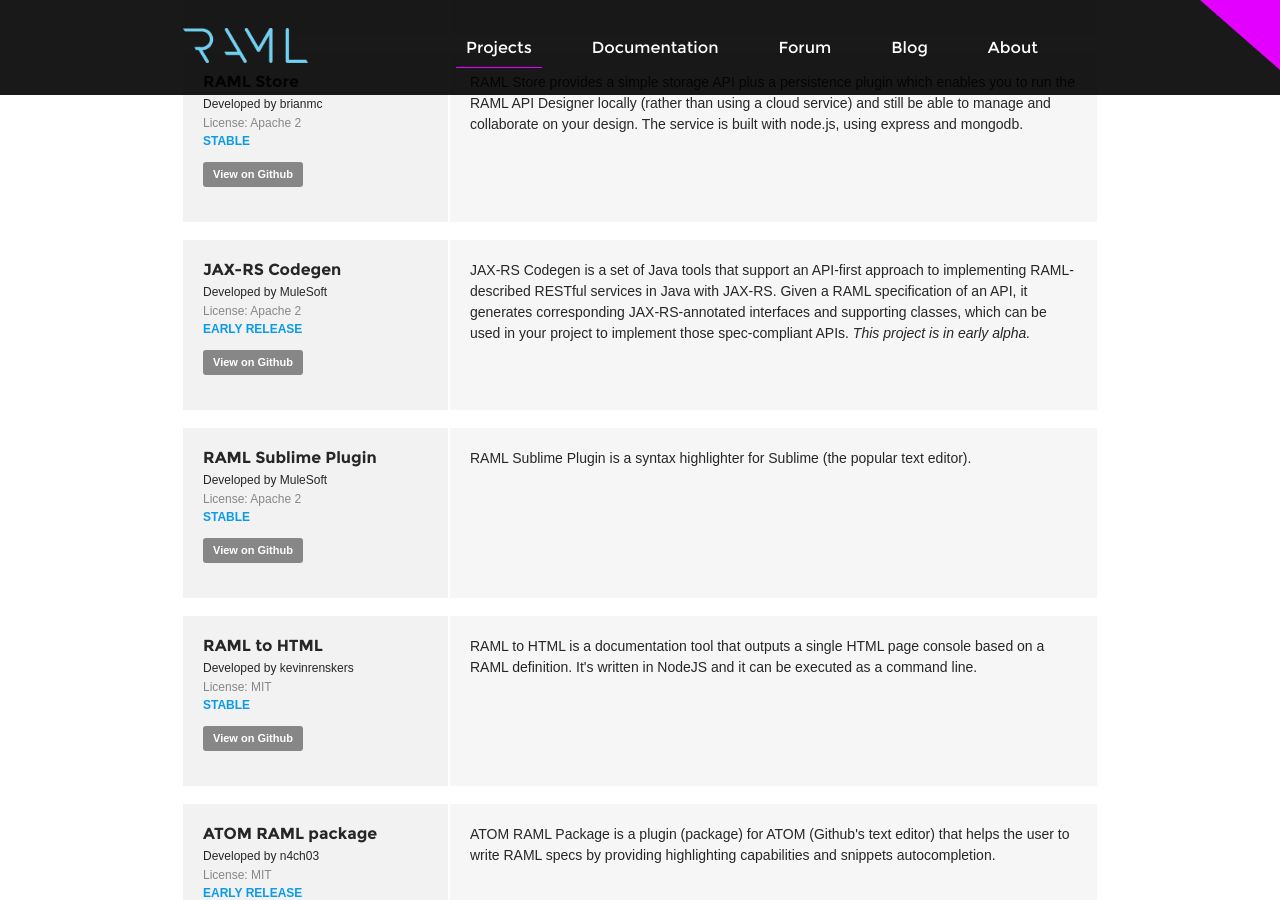
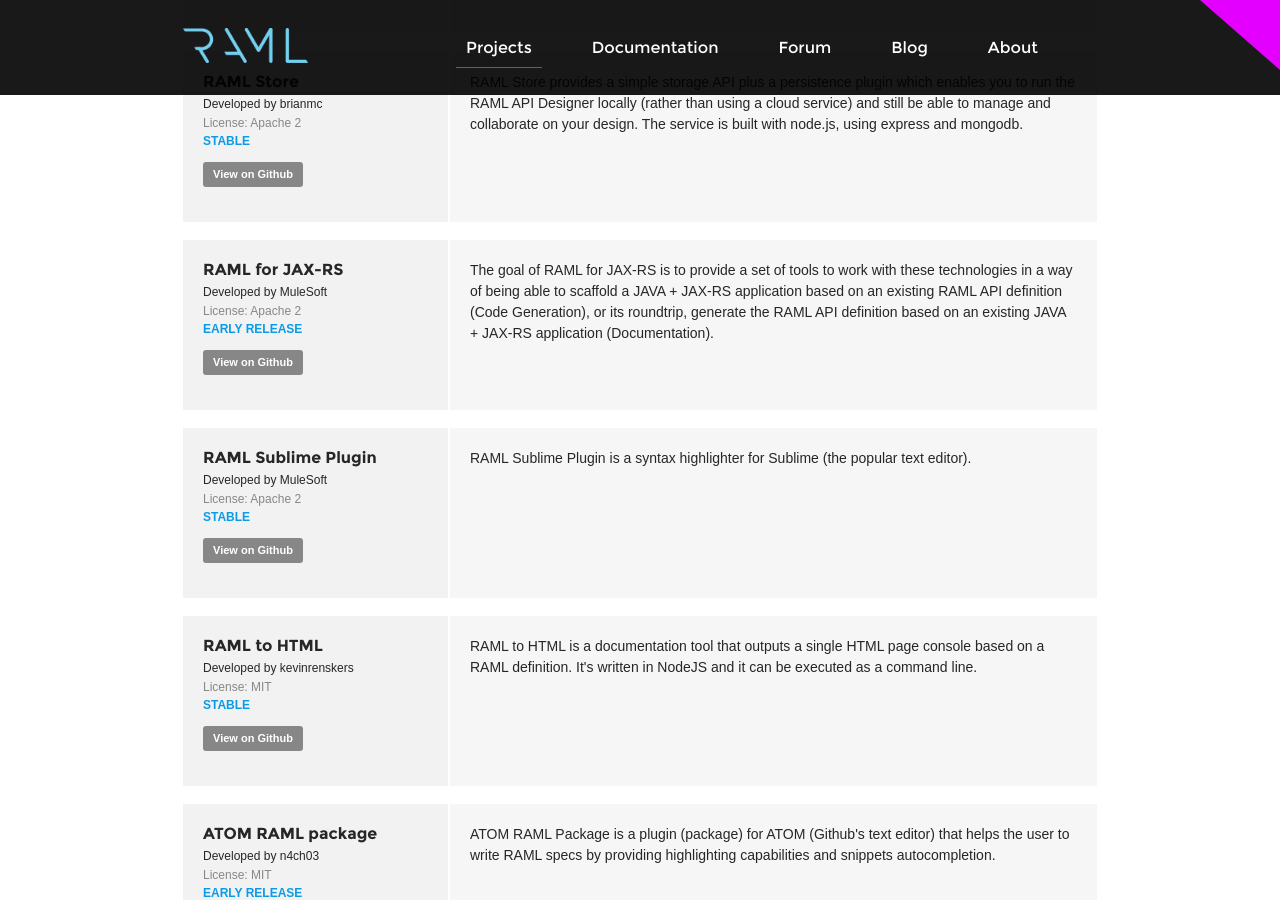
Before and after one commit to raml-org/raml-spec, a Jekyll site: the page built from projects.html, in a window 1280 px wide and 900 px high, scrolled down 2143 px. Built offline with Jekyll 4.4.1, drawn with Linux system fonts in a browser that asks for light colours; nearby versions of some CDN libraries; some web fonts are replaced; Markdown is read by kramdown in place of the engine named in the settings.

Commit message:
Typo and RAML for JAX-RS update

```diff
--- a/docs-200.html
+++ b/docs-200.html
@@ -46,7 +46,7 @@
                                 <a href="#traits">Step 7: Traits</a>
                             </li>
                             <li>
-                                <a href="#final-tunning">Step 8: Final Tunning</a>
+                                <a href="#final-tuning">Step 8: Final Tuning</a>
                             </li>
                             <li>
                                 <a href="#conclusion">Conclusion</a>
--- a/projects.html
+++ b/projects.html
@@ -201,18 +201,16 @@
                   <li>
                     <div class="project-title">
                       <div class="icon"></div>
-                      <h3><a href="#tools-jax-rs-codegen" class="anchor"><span></span></a>JAX-RS Codegen</h3>
+                      <h3><a href="#tools-raml-for-jax-rs" class="anchor"><span></span></a>RAML for JAX-RS</h3>
                       <h4>Developed by MuleSoft</h4>
                       <h4><i>License: Apache 2</i></h4>
                       <p>Early Release</p>
-                      <a href="https://github.com/mulesoft/raml-jaxrs-codegen" class="project-github" target="_blank">View on Github</a>
+                      <a href="https://github.com/mulesoft/raml-for-jax-rs" class="project-github" target="_blank">View on Github</a>
                     </div>
                     <div class="project-description">
-                      <p>JAX-RS Codegen is a set of Java tools that support an API-first approach to implementing
-                      RAML-described RESTful services in Java with JAX-RS. Given a RAML specification of an API,
-                      it generates corresponding JAX-RS-annotated interfaces and supporting classes, which can
-                      be used in your project to implement those spec-compliant APIs.
-                      <i style="font-style: italic">This project is in early alpha.</i>
+                      <p>The goal of RAML for JAX-RS is to provide a set of tools to work with these technologies in a way of being able
+                        to scaffold a JAVA + JAX-RS application based on an existing RAML API definition (Code Generation), or its roundtrip,
+                        generate the RAML API definition based on an existing JAVA + JAX-RS application (Documentation).
                       </p>
                     </div>
                   </li>
```
Also changed, not shown: _includes/200tutorial.md (+1 -1 lines).
